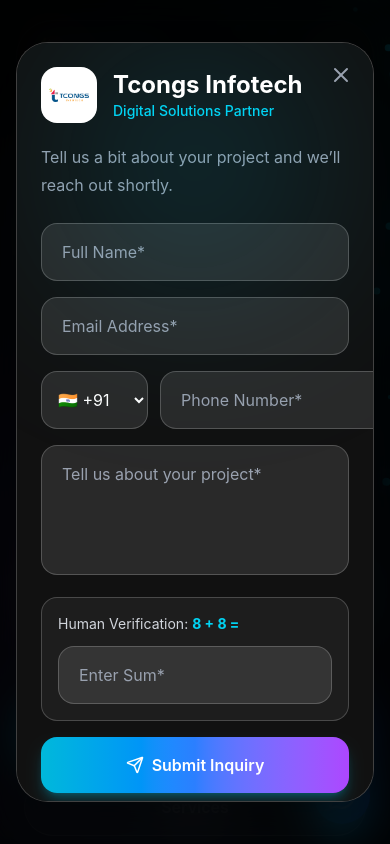
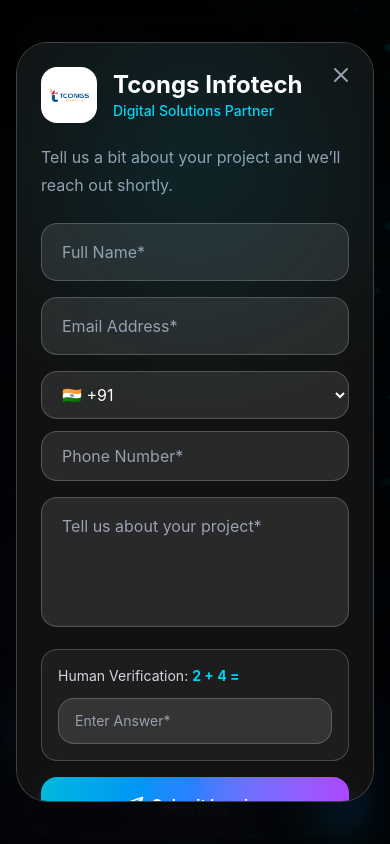
Before and after one commit to sakshmaurya/tcongs-home-redesign, a React (Vite) app: page / in a window 390 px wide. Shown: the top 844 px of the page. Built offline with nearby package versions, Linux system fonts and the light colour scheme.

Commit message:
Add random captcha verification to contact form

```diff
--- a/src/components/common/ContactModal.jsx
+++ b/src/components/common/ContactModal.jsx
@@ -19,6 +19,10 @@
 
 const [captcha, setCaptcha] = useState("");
 
+const [captchaData, setCaptchaData] = useState({
+  num1: Math.floor(Math.random() * 10) + 1,
+  num2: Math.floor(Math.random() * 10) + 1,
+});
 
 
   const handleChange = (e) => {
@@ -29,6 +33,16 @@
     });
 
   };
+  const generateCaptcha = () => {
+
+  setCaptchaData({
+    num1: Math.floor(Math.random() * 10) + 1,
+    num2: Math.floor(Math.random() * 10) + 1,
+  });
+
+  setCaptcha("");
+
+};
 
 
 
@@ -37,9 +51,14 @@
   e.preventDefault();
 
 
-    if(captcha !== "16"){
+  const correctAnswer = captchaData.num1 + captchaData.num2;
+
+
+  if(Number(captcha) !== correctAnswer){
 
     alert("Please enter correct verification");
+
+    generateCaptcha();
 
     return;
 
@@ -48,19 +67,25 @@
 
   alert("Thanks! We will contact you soon 🚀");
 
+
   setFormData({
+
     name:"",
     email:"",
+    countryCode:"+91",
     phone:"",
     project:""
+
   });
 
+
   setCaptcha("");
+
+  generateCaptcha();
 
   close();
 
 };
-
 
 
 return (
@@ -425,20 +450,27 @@
 
 
 
-<div className="flex gap-3">
+<div className="
+flex
+flex-col
+sm:flex-row
+gap-3
+">
 
 <select
 name="countryCode"
 value={formData.countryCode}
 onChange={handleChange}
 className="
-w-28
+w-full
+sm:w-28
 rounded-2xl
 border
 border-white/20
 bg-white/10
-px-3
-py-4
+px-4
+py-3
+sm:py-4
 text-white
 outline-none
 focus:border-cyan-400
@@ -484,13 +516,15 @@
 placeholder="Phone Number*"
 
 className="
+w-full
 flex-1
 rounded-2xl
 border
 border-white/20
 bg-white/10
 px-5
-py-4
+py-3
+sm:py-4
 text-white
 outline-none
 placeholder:text-gray-400
@@ -598,7 +632,7 @@
 
 >
 
-8 + 8 =
+{captchaData.num1} + {captchaData.num2} =
 
 </span>
 
@@ -607,15 +641,19 @@
 
 
 
+
+
 <input
 
 required
+
+type="number"
 
 value={captcha}
 
 onChange={(e)=>setCaptcha(e.target.value)}
 
-placeholder="Enter Sum*"
+placeholder="Enter Answer*"
 
 className="
 mt-3
@@ -629,11 +667,16 @@
 
 bg-white/10
 
-px-5
+px-4
+sm:px-5
 
-py-4
+py-3
+sm:py-4
 
 text-white
+
+text-sm
+sm:text-base
 
 outline-none
 
--- a/src/components/sections/Contact.jsx
+++ b/src/components/sections/Contact.jsx
@@ -1,3 +1,4 @@
+import { useState } from "react";
 import { motion } from "framer-motion";
 import {
   CheckCircle2,
@@ -10,6 +11,24 @@
 
 
 const Contact = ({ openContact }) => {
+  const [captcha, setCaptcha] = useState("");
+
+const [captchaData, setCaptchaData] = useState({
+  num1: Math.floor(Math.random() * 10) + 1,
+  num2: Math.floor(Math.random() * 10) + 1,
+});
+
+
+const generateCaptcha = () => {
+
+  setCaptchaData({
+    num1: Math.floor(Math.random() * 10) + 1,
+    num2: Math.floor(Math.random() * 10) + 1,
+  });
+
+  setCaptcha("");
+
+};
 
 const points = [
   "Share your project requirements with our team.",
@@ -273,7 +292,34 @@
 
 
 <form
-onSubmit={(e)=>e.preventDefault()}
+onSubmit={(e)=>{
+
+e.preventDefault();
+
+
+const answer = captchaData.num1 + captchaData.num2;
+
+
+if(Number(captcha) !== answer){
+
+alert("Please enter correct verification");
+
+generateCaptcha();
+
+return;
+
+}
+
+
+alert("Project request sent successfully 🚀");
+
+
+setCaptcha("");
+
+generateCaptcha();
+
+
+}}
 className="
 space-y-5
 "
@@ -511,13 +557,24 @@
 mb-3
 "
 >
-Human Verification: 5 + 3 = ?
+Human Verification:
+
+<span className="text-cyan-400 font-bold">
+{captchaData.num1} + {captchaData.num2} = ?
+</span>
+
 </p>
 
 
 <input
 
+required
+
 type="number"
+
+value={captcha}
+
+onChange={(e)=>setCaptcha(e.target.value)}
 
 placeholder="Enter Answer"
 
```
Lines whose indentation alone changed are shown as unchanged.
